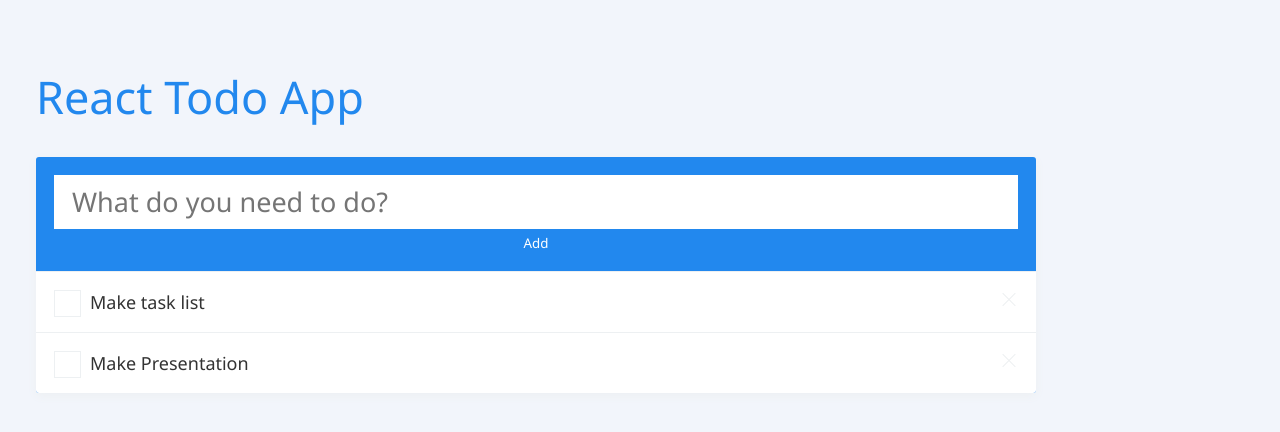
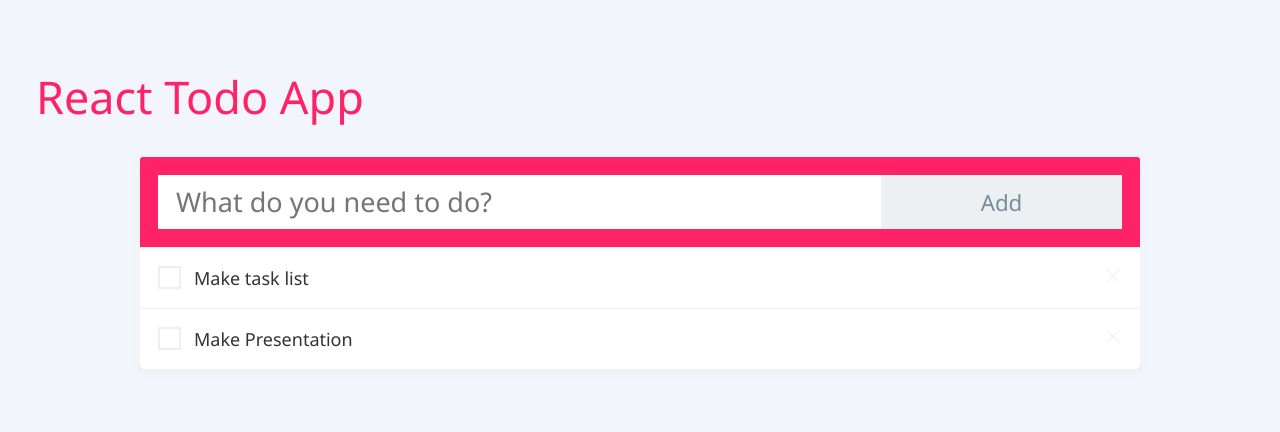
Before and after one commit to cojdev/react-app, a website: page docs/todo.html in a window 1280 px wide. Drawn offline with nearby package versions, Linux system fonts and the light colour scheme.

Commit message:
Nicer styles

```diff
--- a/docs/js/todo.js
+++ b/docs/js/todo.js
@@ -29,8 +29,10 @@ class TaskForm extends React.Component {
   render() {
     return (
       <form onSubmit={this.addTask.bind(this)} className="task-form">
-        <input type="text" placeholder="What do you need to do?"/>
-				<button type="Submit">Add</button>
+				<div className="task-input">
+					<input type="text" placeholder="What do you need to do?"/>
+				</div>
+				<button className="task-add-button" type="Submit">Add</button>
       </form>
     );
   }
--- a/src/less/main.less
+++ b/src/less/main.less
@@ -33,7 +33,7 @@ input[type=text] {
 }
 .app {
     padding: 0;
-    margin: 0;
+    margin: 0 auto;
     background: @primary;
     box-shadow: 0 3px 10px @line-colour;
     border-radius: 3px;
@@ -45,6 +45,7 @@ input[type=text] {
     margin: 0;
     display: block;
     padding: 1rem;
+    overflow: hidden;
 }
 
 .task-list {
@@ -59,22 +60,37 @@ input[type=text] {
     }
 }
 
-.task-form button {
+.task-input,
+.task-add-button {
+    float: left;
+}
+
+.task-input {
+    width: 75%;
+}
+
+.task-add-button {
+    width: 25%;
+    height: 3rem;
     .button;
-    color: #fff;
-    width: 100%;
-    background: transparent;
+    color: darken(@line-colour, 40%);
+    font-weight: 300;
+    font-size: 1.24rem;
+    background: @line-colour;
+    transition: 150ms ease;
 
     &:hover {
-        background: rgba(0,0,0,0.1);
+        background: darken(@line-colour, 10%);
     }
 
      &:active {
          box-shadow: inset 0 2px 5px rgba(0,0,0,0.1);
+         background: darken(@line-colour, 15%);
      }
 }
 
 .task-item-remove {
+
     .button;
     position: relative;
     float: right;
@@ -84,18 +100,7 @@ input[type=text] {
     border: none;
     background: transparent;
 
-    &::before {
-        display: block;
-        position: absolute;
-        content: '';
-        left: 0;
-        background: @line-colour;
-        height: 1px;
-        width: 1rem;
-        transform: rotate(-45deg);
-        transform-origin: 50% 50%;
-    }
-
+    &::before,
     &::after {
         display: block;
         position: absolute;
@@ -104,8 +109,24 @@ input[type=text] {
         background: @line-colour;
         height: 1px;
         width: 1rem;
+        transform-origin: 50% 50%;
+        transition: 150ms ease;
+        &:hover {
+            background: #e24;
+        }
+    }
+
+    &:hover::before,
+    &:hover::after {
+        background: #e24;
+    }
+
+    &::before {
+        transform: rotate(-45deg);
+    }
+
+    &::after {
         transform: rotate(45deg);
-        transform-origin: 50% 50%;
     }
 }
 
@@ -129,34 +150,43 @@ input[type=checkbox] {
             content: '';
         }
 
+        @check-size: 1.25rem;
+
         &::before {
             left: 0;
-            height: 1.5rem;
-            width: 1.5rem;
+            height: @check-size;
+            width: @check-size;
             margin-right: .5rem;
-            border: 1px solid @line-colour;
+            border: 2px solid @line-colour;
         }
 
         &::after {
-            left: .25rem;
-            top: .35rem;
-            height: .5rem;
-            width: 1rem;
+            // Params
+            @height: @check-size / 3.5;
+            @width: @check-size / 2;
+            @angle: 45deg;
+
+            left: (@check-size - @width)/ 2;
+            top: (@check-size - @height - (@height * sin(@angle) / 2)) / 2;
+            height: @height;
+            width: @width;
             margin-right: .5rem;
             border-left: 2px solid @primary;
             border-bottom: 2px solid @primary;
-            transform: rotate(-60deg) skewX(-20deg);
+            transform: rotate(-@angle) scale(0.5);
             transform-origin: 50% 50%;
             opacity: 0;
-            transition: opacity 150ms ease;
+            transition: 150ms ease-in-out;
         }
     }
 }
 
 input[type=checkbox]:checked + label {
-    color: #aaa;
+    color: #ccc;
+    @angle: 45deg;
 
     &::after {
         opacity: 1;
+        transform: rotate(-@angle) scale(1);
     }
 }
--- a/src/less/variables.less
+++ b/src/less/variables.less
@@ -1,2 +1,2 @@
-@primary: #28e;
+@primary: #f26;
 @line-colour: #edf0f2;
```
Also changed, not shown: docs/css/main.css, 1 other file.
